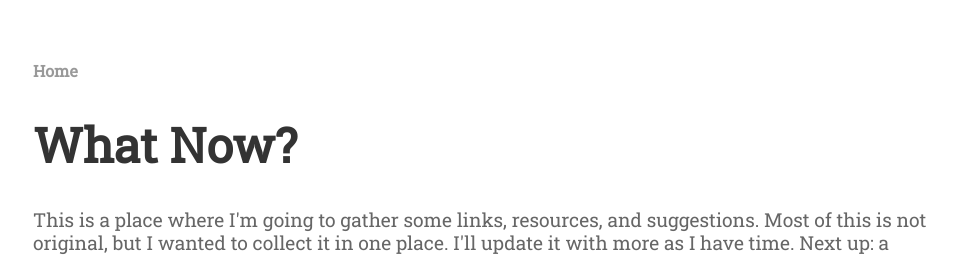
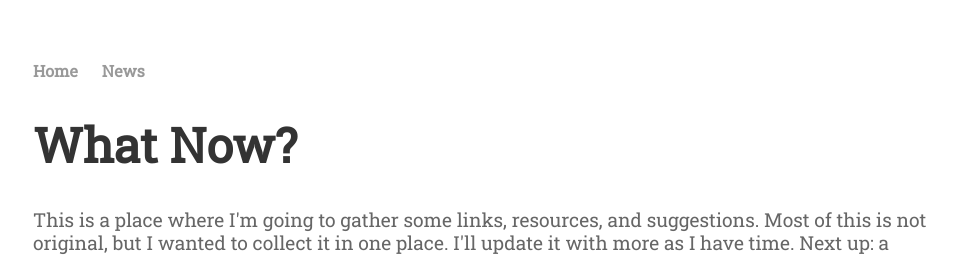
Before and after one commit to aperala/littlecanary.github.io, a Jekyll site: the page built from index.html, in a window 1280 px wide and 900 px high. Shown: the top 256 px of the window, without its empty margins (159-1119 px from the left). Built offline with Jekyll 4.4.1, drawn with Linux system fonts in a browser that asks for light colours.

Commit message:
Update default.html

```diff
--- a/_layouts/default.html
+++ b/_layouts/default.html
@@ -10,7 +10,7 @@
 			<nav>
 	    		<ul>
 	        		<li><a href="/">Home</a></li>
-	        		<!-- <li><a href="/news">News</a></li> -->
+	        		<li><a href="/news">News</a></li>
 	    		</ul>
 			</nav>
 			<div class="container">
```
